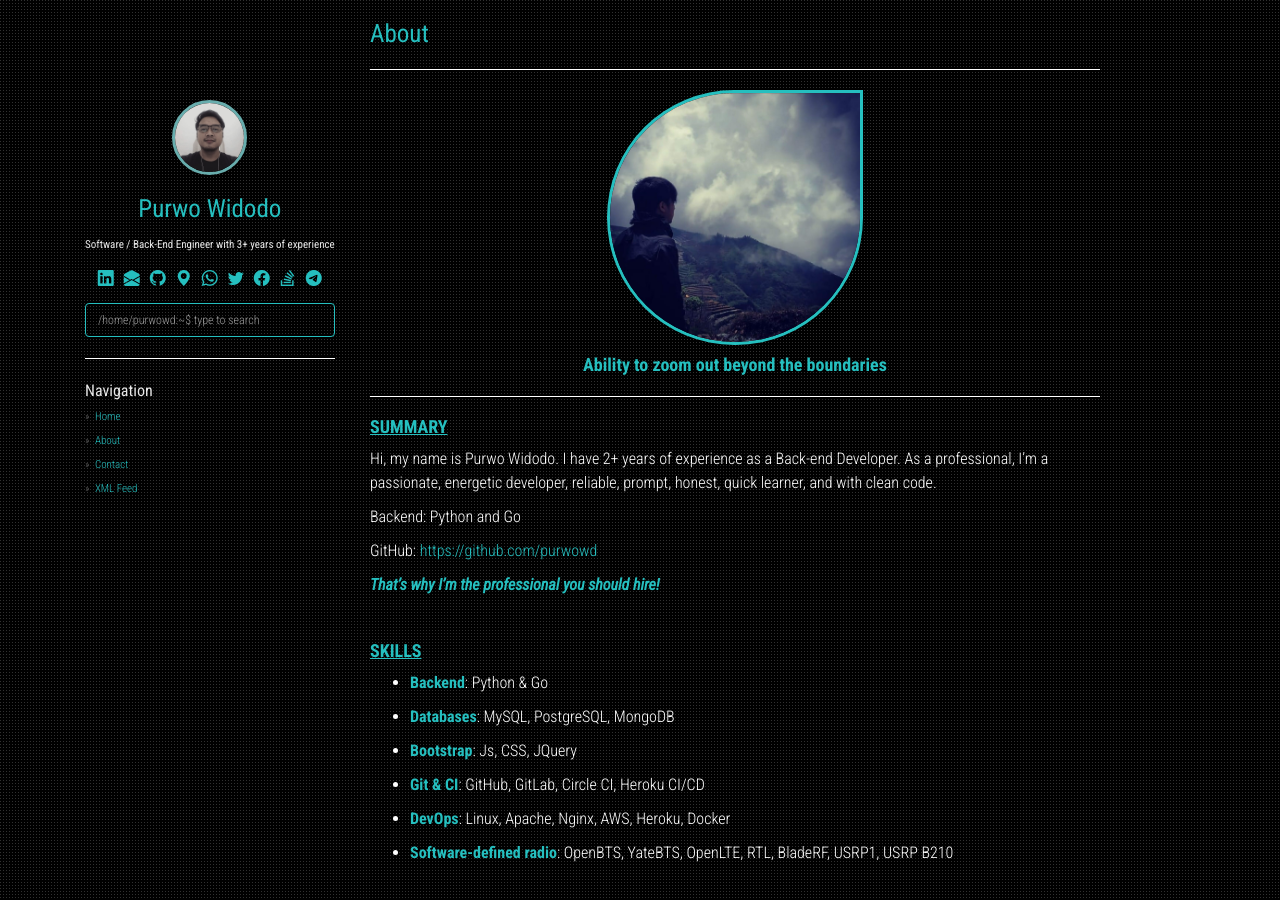
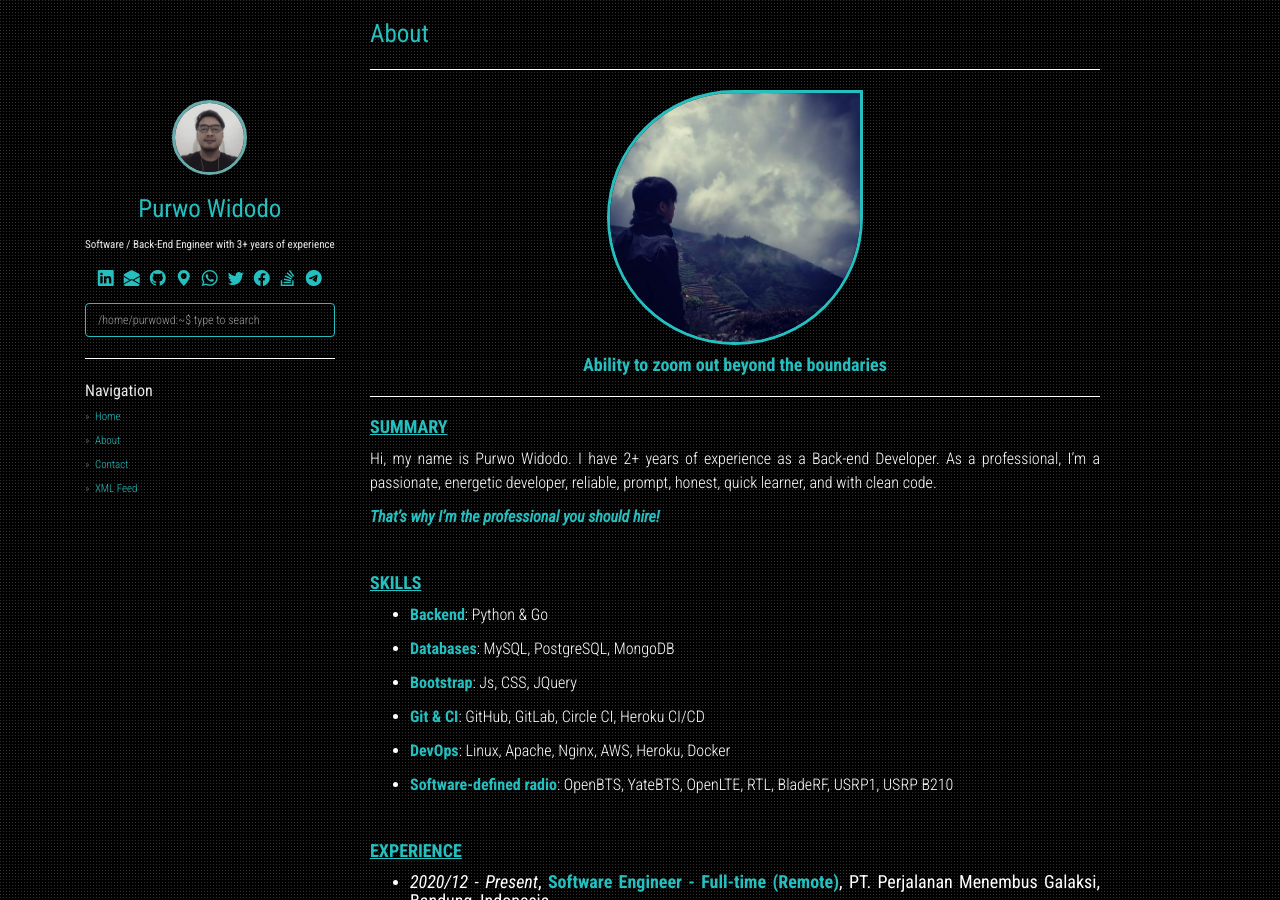
Before and after one commit to purwowd/purwowd.github.io, a Jekyll site: the page built from about.md, in a window 1280 px wide and 900 px high. Built offline with Jekyll 4.4.1, drawn with Linux system fonts in a browser that asks for light colours; nearby versions of some CDN libraries.

Commit message:
update summary

```diff
--- a/about.md
+++ b/about.md
@@ -13,10 +13,6 @@ permalink: /about/
 
 Hi, my name is Purwo Widodo. I have 2+ years of experience as a Back-end Developer.
 As a professional, I’m a passionate, energetic developer, reliable, prompt, honest, quick learner, and with clean code.
-
-Backend: Python and Go
-
-GitHub: [https://github.com/purwowd](https://github.com/purwowd)
 {: .text-justify}
 
 <i><b>That’s why I’m the professional you should hire!</b></i>
```
